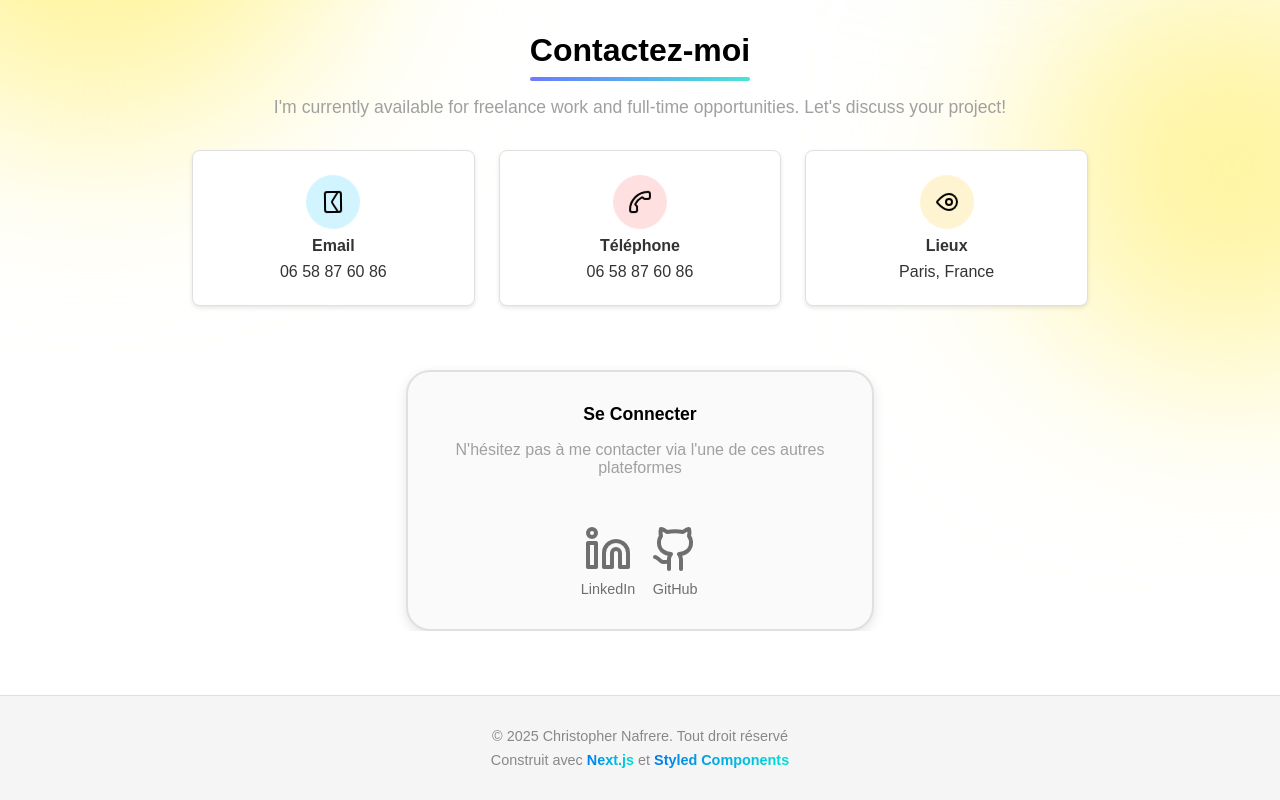
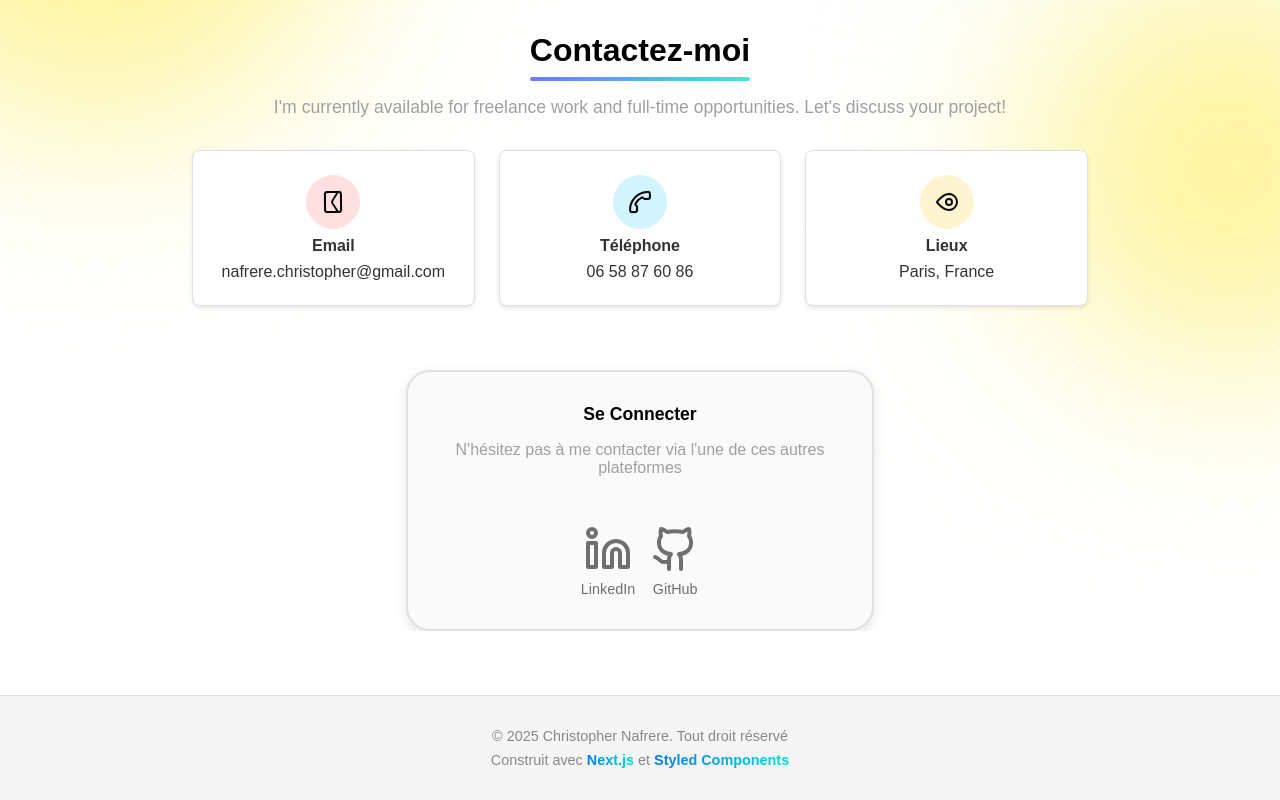
Before and after one commit to christophernafrere/my-portfolio, a Next.js app: page / in a window 1280 px wide. Shown: the part 2621-3421 px from the top of the page. Built offline with nearby package versions, Linux system fonts and the light colour scheme.

Commit message:
update contact section

```diff
--- a/src/section/contact.tsx
+++ b/src/section/contact.tsx
@@ -22,20 +22,20 @@ function GetInTouch() {
 
             <ContactGrid>
                 <ContactCard>
-                    <IconContainer color="#d1f4ff">
+                    <IconContainer color="#ffe0e0">
                         <MailIcon />
                     </IconContainer>
                     <Label>Email</Label>
-                    <Response href="tel:0658876086">06 58 87 60 86</Response>
+                    <Response href="mailto:nafrere.christopher@gmail.com">
+                        nafrere.christopher@gmail.com
+                    </Response>
                 </ContactCard>
                 <ContactCard>
-                    <IconContainer color="#ffe0e0">
+                    <IconContainer color="#d1f4ff">
                         <PhoneIcon />
                     </IconContainer>
                     <Label>Téléphone</Label>
-                    <Response href="mailto:nafrere.christopher@gmail.com">
-                        06 58 87 60 86
-                    </Response>
+                    <Response href="tel:0658876086">06 58 87 60 86</Response>
                 </ContactCard>
                 <ContactCard>
                     <IconContainer color="#fff4d1">
```
